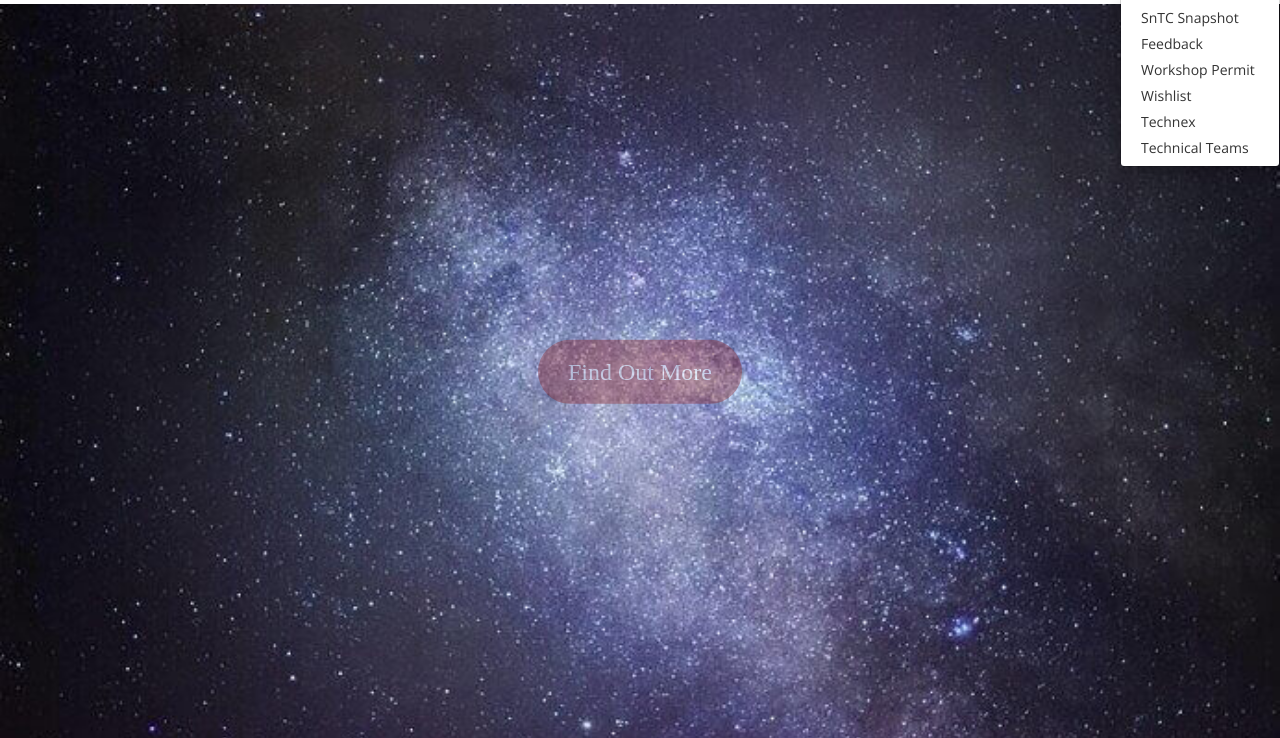
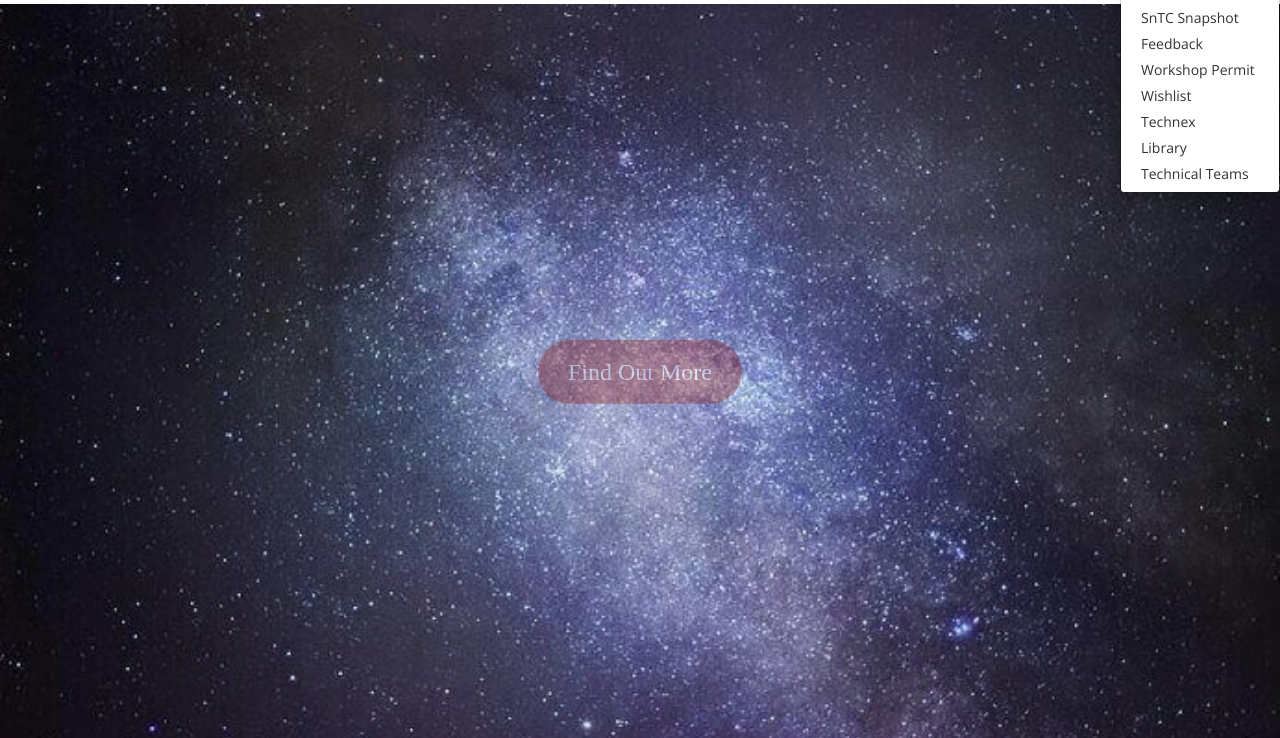
Before and after one commit to sntciitbhu/website, a Django app: page / in a window 1280 px wide, after a click on "Student's Corner". Shown: the part 61-799 px from the top of the page. Run offline with Django 3.2, Linux system fonts and the light colour scheme; some libraries are stand-ins or nearby versions.

Commit message:
add library in nav

```diff
--- a/templates/index.html
+++ b/templates/index.html
@@ -70,6 +70,7 @@
                               <li><a href="">Workshop Permit</a></li>
                               <li><a href="">Wishlist</a></li>
                               <li><a href="https://www.technex.in">Technex</a></li>
+                              <li><a href="library.html">Library</a></li>
                               <li><a class="page-scroll" href="#technical_teams">Technical Teams</a></li>
 
                             </ul>
```
